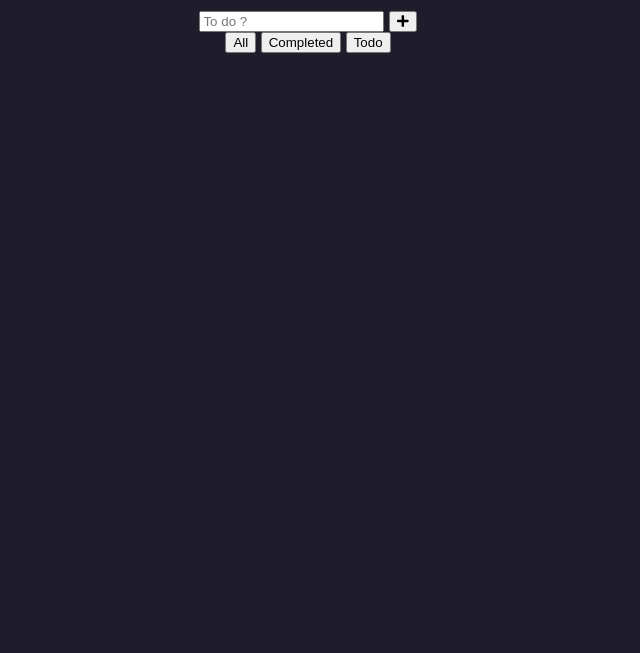
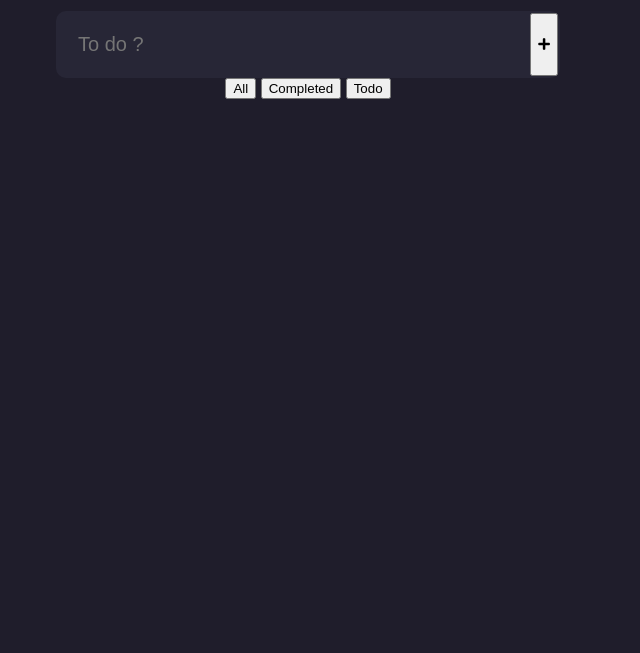
Before and after one commit to octoi/crappy-todo-app-html, a plain HTML site: page index.html in a window 1280 px wide. Shown: the part 147-800 px from the top of the page, without its empty margins (332-972 px from the left). Drawn offline with Linux system fonts and the light colour scheme.

Commit message:
input style

```diff
--- a/index.html
+++ b/index.html
@@ -43,6 +43,35 @@
             align-items: center;
             flex-direction: column;
             margin-top: 50px;
+        }
+
+        input {
+            background: var(--secondary-color);
+            width: 60%;
+            border: none;
+            outline: none;
+            padding: 18px;
+            margin: 2px;
+            font-size: 20px;
+            color: #ffffff;
+        }
+
+        .input {
+            background: var(--secondary-color);
+            border: 2px solid transparent;
+            border-radius: 10px;
+            transition: 0.5s;
+            width: 500px;
+            display: flex;
+            justify-content: space-between;
+        }
+
+        .input:hover {
+            border: 2px solid var(--accent-color);
+        }
+
+        .input:focus {
+            border: 2px solid var(--accent-color);
         }
     </style>
 </head>
```
